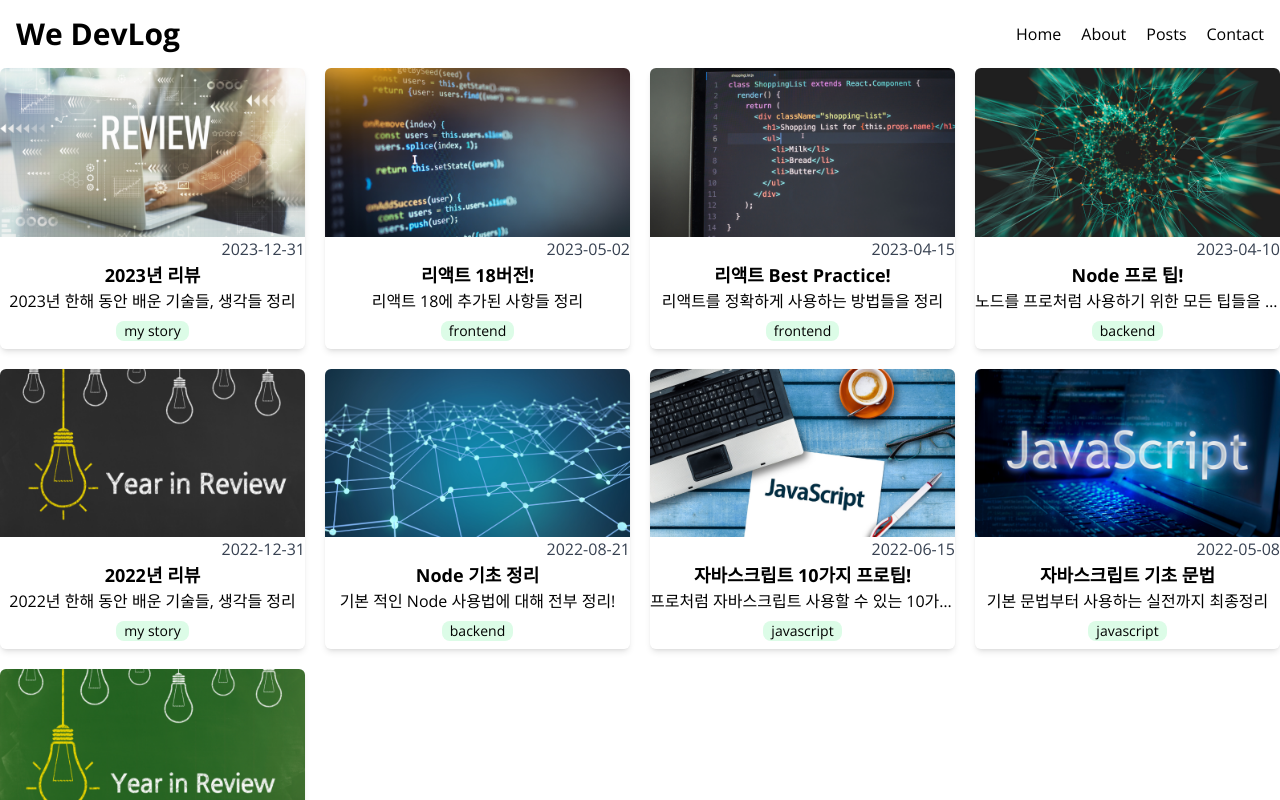
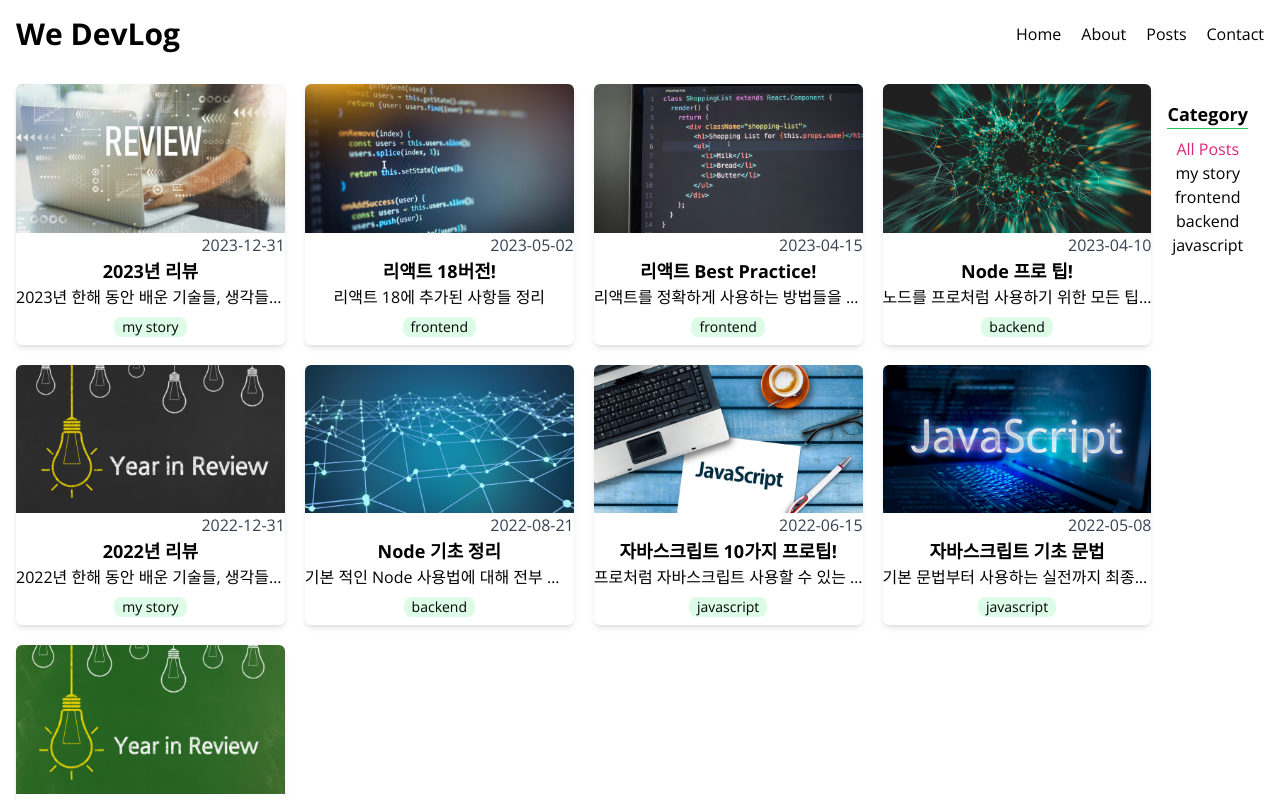
Before and after one commit to dydals3440/SideBlog, a Next.js app: page /posts in a window 1280 px wide. Built offline with nearby package versions, Linux system fonts and the light colour scheme.

Commit message:
feat: filterable post page

```diff
--- a/src/components/Categories/index.tsx
+++ b/src/components/Categories/index.tsx
@@ -6,11 +6,21 @@
 
 const Categories = ({ categories, selected, onClick }: Props) => {
   return (
-    <section>
-      <h2>Category</h2>
+    <section className='text-center p-4'>
+      <h2 className='text-lg font-bold border-b border-green-500 mb-2'>
+        Category
+      </h2>
       <ul>
         {categories.map((category) => (
-          <li key={category}>{category}</li>
+          <li
+            className={`cursor-pointer hover:text-pink-500 ${
+              category === selected && 'text-pink-600'
+            }`}
+            key={category}
+            onClick={() => onClick(category)}
+          >
+            {category}
+          </li>
         ))}
       </ul>
     </section>
--- a/src/components/FilterablePosts/index.tsx
+++ b/src/components/FilterablePosts/index.tsx
@@ -18,13 +18,14 @@
       : posts.filter((post) => post.category === selected);
 
   return (
-    <section>
+    <section className='flex m-4'>
       <PostsGrid posts={filtered} />
       <Categories
         categories={[ALL_POSTS, ...categories]}
         selected={selected}
         // onClick시, 현재 셀렉된것들의 카테고리가 전달되고, setSelected를 호출해서 받아옴
-        // onClick={setSelected}
+        // onClick={selected => setSelected(selected)}와 동일
+        // setSelected의 참조값을 onClick으로 전달!
         onClick={setSelected}
       />
     </section>
```
